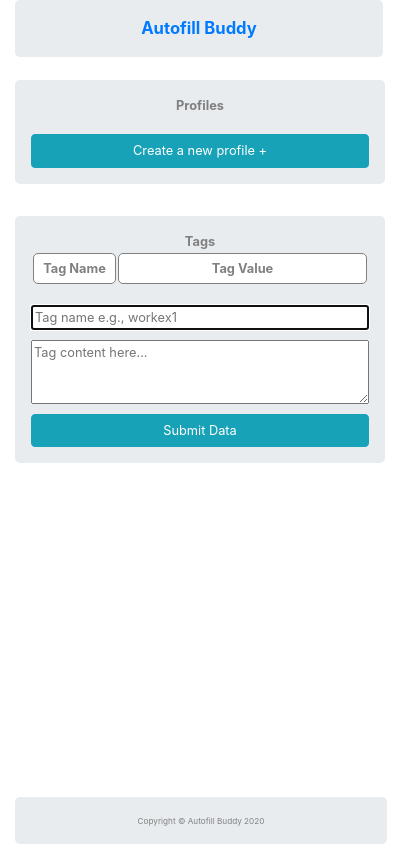
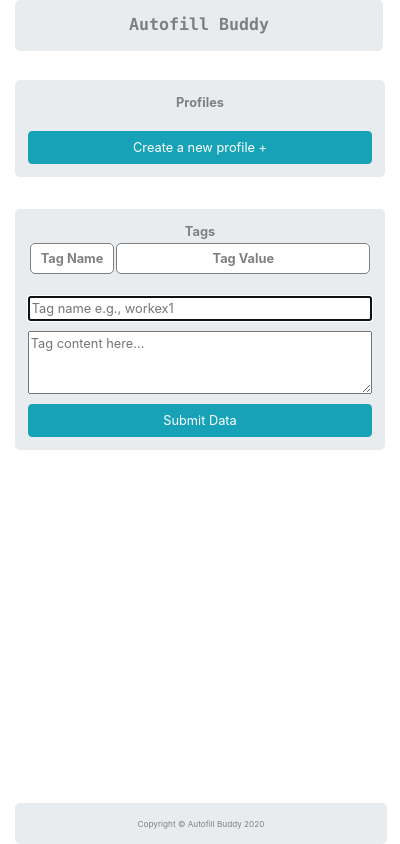
Before and after one commit to jayjagtap/Autofill-Buddy, a browser extension: page Code/popup.html in a window 400 px wide. Drawn offline with nearby package versions, Linux system fonts and the light colour scheme.

Commit message:
update style

```diff
--- a/Code/main-style.css
+++ b/Code/main-style.css
@@ -7,7 +7,7 @@
     font-size: 0.8em !important;
 }
 .jumbotron{
-    padding: 1rem 1rem !important;
+    padding: 0.8rem 0.8rem !important;
 }
 /* header starts */
 #main-header{
@@ -26,6 +26,7 @@
     margin-bottom: 0;
 }
 .heading{
+    font-family: "Lucida Console", Courier, monospace;
     font-size: 1.3em;
     text-align: center;
     font-weight: bolder;
--- a/Code/popup.html
+++ b/Code/popup.html
@@ -17,8 +17,7 @@
 <body>
 	<div class="container">
 		<header id="main-header">
-			<div class="jumbotron heading"><a style="text-decoration: none;cursor: pointer;"
-					href="https://github.com/jayjagtap/Autofill-Buddy">Autofill Buddy</a></div>
+			<div class="jumbotron heading">Autofill Buddy</div>
 		</header>
 		<!-- <br><br><br> -->
 		<div class="content">
```
Also changed, not shown: Code/newProfile.html (+8 -1 lines).
